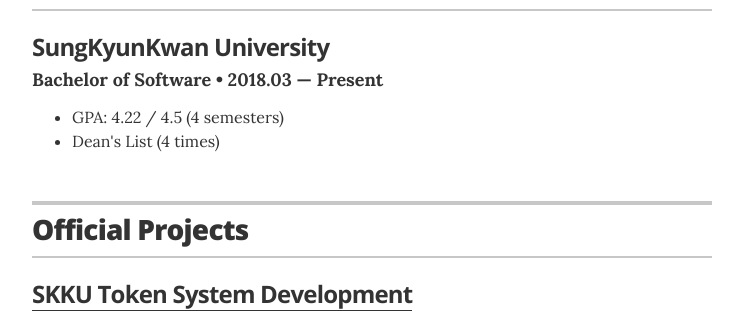
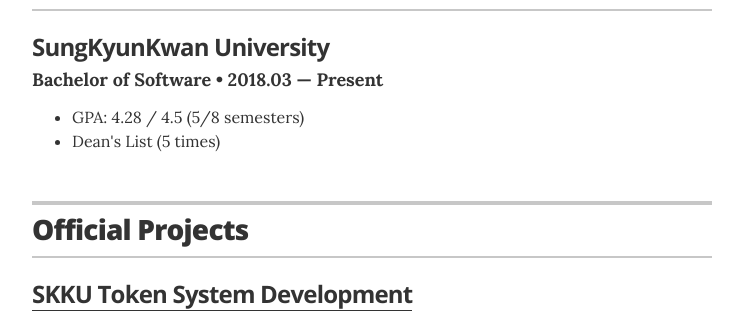
Before and after one commit to Orb-H/resume, a Jekyll site: the page built from en/index.md, in a window 1280 px wide. Shown: the part 454-765 px from the top of the page, without its empty margins (268-1011 px from the left). Built offline with Jekyll 4.4.1, drawn with Linux system fonts in a browser that asks for light colours.

Commit message:
Update GPA(5/8)

```diff
--- a/_data/education.yml
+++ b/_data/education.yml
@@ -4,8 +4,8 @@
     uni: 성균관대학교
     year: 2018.03 &mdash; Present
     awards:
-      - award: "GPA: 4.22 / 4.5 (4학기 수료)"
-      - award: 딘스 리스트 4회
+      - award: "GPA: 4.28 / 4.5 (5/8학기 수료)"
+      - award: 딘스 리스트 5회
     summary:
 
 en:
@@ -13,6 +13,6 @@
     uni: SungKyunKwan University
     year: 2018.03 &mdash; Present
     awards:
-      - award: "GPA: 4.22 / 4.5 (4 semesters)"
-      - award: Dean's List (4 times)
+      - award: "GPA: 4.28 / 4.5 (5/8 semesters)"
+      - award: Dean's List (5 times)
     summary:
```
